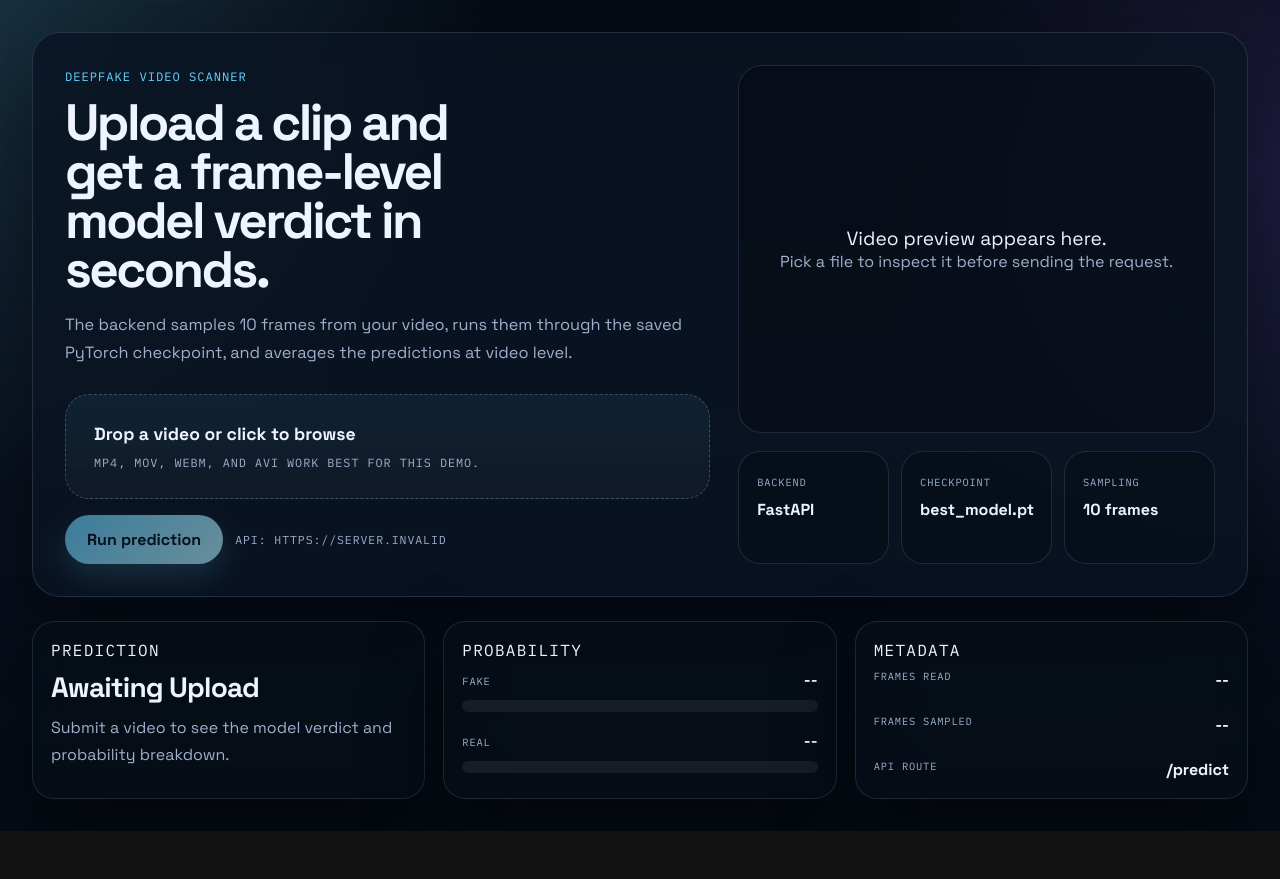
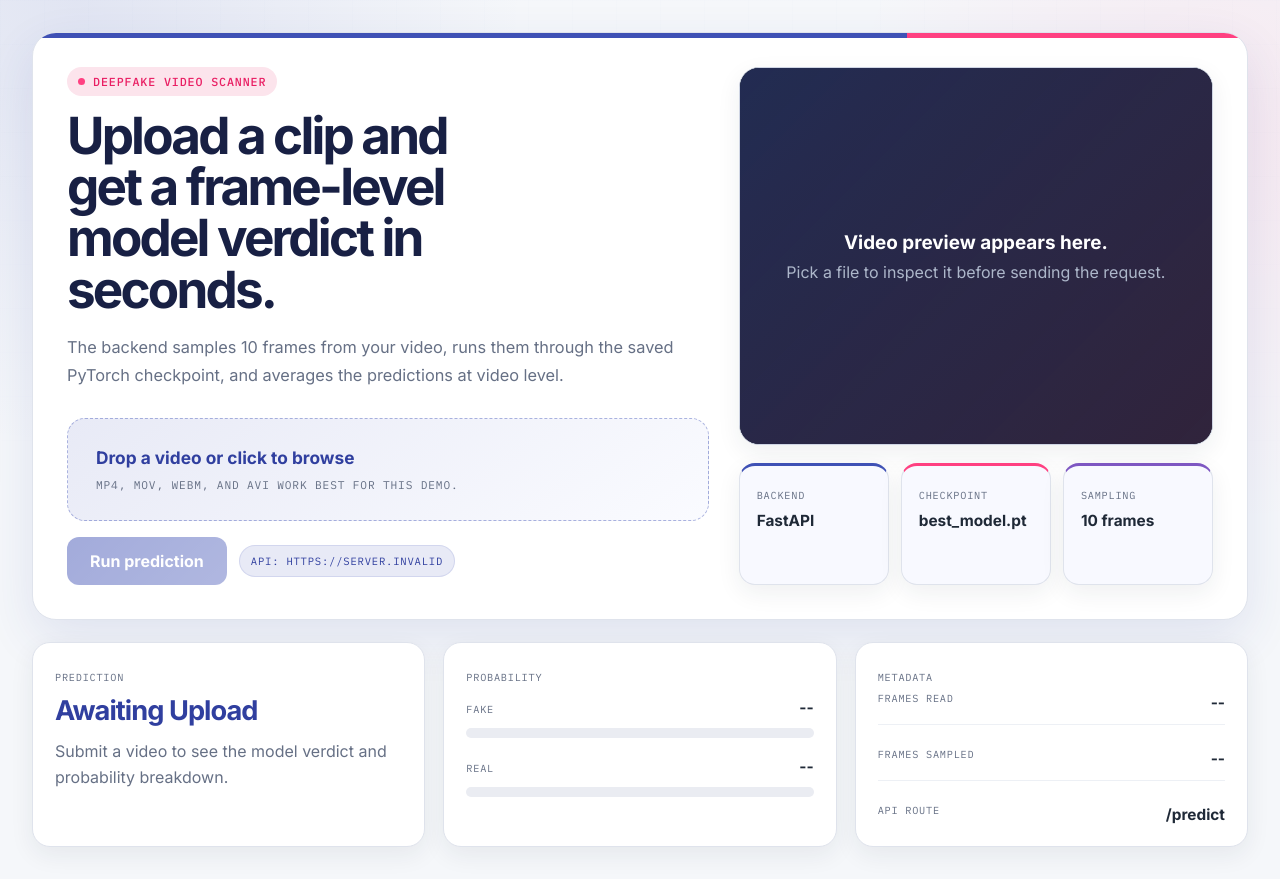
Before and after one commit to thestonedape/deepfake-video-detection, a React (Vite) app in the folder frontend/: page / in a window 1280 px wide. Before the commit the page ends 831 px from the top, so only its background shows below. Built offline with nearby package versions, Linux system fonts and the light colour scheme; no server answers.

Commit message:
Apply Indigo Dashboard theme

```diff
--- a/frontend/src/styles.css
+++ b/frontend/src/styles.css
@@ -1,18 +1,25 @@
-@import url('https://fonts.googleapis.com/css2?family=Space+Grotesk:wght@400;500;700&family=IBM+Plex+Mono:wght@400;500&display=swap');
+@import url('https://fonts.googleapis.com/css2?family=Inter:wght@400;500;600;700;800&family=IBM+Plex+Mono:wght@400;500&display=swap');
 
 :root {
-  color-scheme: dark;
-  --bg: #07111d;
-  --bg-alt: #0c1a2d;
-  --card: rgba(10, 20, 35, 0.82);
-  --card-border: rgba(173, 204, 255, 0.16);
-  --text: #eef4ff;
-  --muted: #9fb0cc;
-  --accent: #67d4ff;
-  --accent-strong: #8b5cf6;
-  --success: #36d399;
-  --danger: #ff6b8b;
-  --shadow: 0 30px 80px rgba(0, 0, 0, 0.45);
+  color-scheme: light;
+  --background: #f5f7fa;
+  --surface: #ffffff;
+  --surface-soft: #f8f9ff;
+  --primary: #3f51b5;
+  --primary-dark: #303f9f;
+  --primary-light: #e8eaf6;
+  --secondary: #ff4081;
+  --secondary-dark: #e91e63;
+  --secondary-light: #fce4ec;
+  --text: #1f2937;
+  --muted: #667085;
+  --border: #dfe3ec;
+  --success: #2e7d32;
+  --success-light: #e8f5e9;
+  --danger: #c62828;
+  --danger-light: #ffebee;
+  --shadow: 0 18px 50px rgba(48, 63, 159, 0.11);
+  --shadow-soft: 0 8px 24px rgba(31, 41, 55, 0.07);
 }
 
 * {
@@ -27,11 +34,11 @@ body,
 }
 
 body {
-  font-family: 'Space Grotesk', sans-serif;
+  font-family: 'Inter', sans-serif;
   background:
-    radial-gradient(circle at top left, rgba(103, 212, 255, 0.18), transparent 32%),
-    radial-gradient(circle at right 20%, rgba(139, 92, 246, 0.18), transparent 28%),
-    linear-gradient(180deg, #050b14 0%, #09111f 52%, #050b14 100%);
+    radial-gradient(circle at 6% 0%, rgba(63, 81, 181, 0.11), transparent 28rem),
+    radial-gradient(circle at 96% 16%, rgba(255, 64, 129, 0.08), transparent 24rem),
+    var(--background);
   color: var(--text);
 }
 
@@ -40,7 +47,8 @@ input {
   font: inherit;
 }
 
-button {
+button,
+.file-dropzone {
   cursor: pointer;
 }
 
@@ -55,10 +63,11 @@ button {
   content: '';
   position: absolute;
   inset: 0;
-  background-image: linear-gradient(rgba(255, 255, 255, 0.03) 1px, transparent 1px),
-    linear-gradient(90deg, rgba(255, 255, 255, 0.03) 1px, transparent 1px);
-  background-size: 42px 42px;
-  mask-image: linear-gradient(180deg, rgba(0, 0, 0, 0.35), transparent 85%);
+  background-image:
+    linear-gradient(rgba(63, 81, 181, 0.035) 1px, transparent 1px),
+    linear-gradient(90deg, rgba(63, 81, 181, 0.035) 1px, transparent 1px);
+  background-size: 44px 44px;
+  mask-image: linear-gradient(180deg, rgba(0, 0, 0, 0.24), transparent 72%);
   pointer-events: none;
 }
 
@@ -66,27 +75,38 @@ button {
 .result-card {
   position: relative;
   z-index: 1;
-  background: var(--card);
-  border: 1px solid var(--card-border);
+  background: var(--surface);
+  border: 1px solid var(--border);
   box-shadow: var(--shadow);
-  backdrop-filter: blur(18px);
 }
 
 .hero-card {
   max-width: 1280px;
   margin: 0 auto;
-  border-radius: 28px;
-  padding: 32px;
+  border-radius: 24px;
+  padding: 34px;
   display: grid;
   grid-template-columns: 1.15fr 0.85fr;
-  gap: 28px;
+  gap: 30px;
+  overflow: hidden;
+}
+
+.hero-card::after {
+  content: '';
+  position: absolute;
+  top: 0;
+  left: 0;
+  width: 100%;
+  height: 5px;
+  background: linear-gradient(90deg, var(--primary) 0 72%, var(--secondary) 72% 100%);
 }
 
 .hero-copy h1 {
-  font-size: clamp(2.5rem, 4vw, 5rem);
-  line-height: 0.96;
-  letter-spacing: -0.05em;
-  margin: 12px 0 16px;
+  color: #182044;
+  font-size: clamp(2.4rem, 4vw, 4.7rem);
+  line-height: 1;
+  letter-spacing: -0.055em;
+  margin: 14px 0 18px;
   max-width: 12ch;
 }
 
@@ -94,7 +114,7 @@ button {
   max-width: 64ch;
   color: var(--muted);
   font-size: 1.02rem;
-  line-height: 1.7;
+  line-height: 1.75;
 }
 
 .eyebrow,
@@ -105,13 +125,28 @@ button {
 .probability-row span,
 .meta-list span {
   font-family: 'IBM Plex Mono', monospace;
-  letter-spacing: 0.08em;
+  letter-spacing: 0.075em;
   text-transform: uppercase;
 }
 
 .eyebrow {
-  color: var(--accent);
-  font-size: 0.76rem;
+  display: inline-flex;
+  align-items: center;
+  gap: 8px;
+  padding: 7px 11px;
+  border-radius: 999px;
+  color: var(--secondary-dark);
+  background: var(--secondary-light);
+  font-size: 0.73rem;
+  font-weight: 500;
+}
+
+.eyebrow::before {
+  content: '';
+  width: 7px;
+  height: 7px;
+  border-radius: 50%;
+  background: var(--secondary);
 }
 
 .upload-form {
@@ -124,15 +159,20 @@ button {
   display: grid;
   gap: 10px;
   padding: 28px;
-  border-radius: 24px;
-  border: 1px dashed rgba(173, 204, 255, 0.28);
-  background: linear-gradient(180deg, rgba(103, 212, 255, 0.08), rgba(255, 255, 255, 0.03));
-  transition: transform 180ms ease, border-color 180ms ease, background 180ms ease;
+  border-radius: 18px;
+  border: 1.5px dashed rgba(63, 81, 181, 0.42);
+  background: linear-gradient(145deg, var(--primary-light), #fafbff);
+  transition:
+    transform 180ms ease,
+    border-color 180ms ease,
+    box-shadow 180ms ease;
 }
 
-.file-dropzone:hover {
+.file-dropzone:hover,
+.file-dropzone:focus-within {
   transform: translateY(-2px);
-  border-color: rgba(103, 212, 255, 0.6);
+  border-color: var(--primary);
+  box-shadow: 0 10px 28px rgba(63, 81, 181, 0.13);
 }
 
 .file-dropzone input {
@@ -140,13 +180,14 @@ button {
 }
 
 .dropzone-title {
-  font-size: 1.1rem;
+  color: var(--primary-dark);
+  font-size: 1.08rem;
   font-weight: 700;
 }
 
 .dropzone-subtitle {
   color: var(--muted);
-  font-size: 0.74rem;
+  font-size: 0.7rem;
 }
 
 .form-actions {
@@ -158,52 +199,63 @@ button {
 
 .form-actions button {
   border: 0;
-  color: #04101b;
-  background: linear-gradient(135deg, var(--accent), #b8f4ff);
+  color: #ffffff;
+  background: linear-gradient(135deg, var(--primary), #5c6bc0);
   font-weight: 700;
-  padding: 14px 22px;
-  border-radius: 999px;
-  box-shadow: 0 14px 30px rgba(103, 212, 255, 0.26);
-  transition: transform 180ms ease, box-shadow 180ms ease, opacity 180ms ease;
+  padding: 14px 23px;
+  border-radius: 12px;
+  box-shadow: 0 10px 22px rgba(63, 81, 181, 0.25);
+  transition:
+    transform 180ms ease,
+    box-shadow 180ms ease,
+    opacity 180ms ease;
 }
 
 .form-actions button:hover:not(:disabled) {
   transform: translateY(-1px);
-  box-shadow: 0 16px 36px rgba(103, 212, 255, 0.32);
+  box-shadow: 0 13px 28px rgba(63, 81, 181, 0.32);
+}
+
+.form-actions button:focus-visible {
+  outline: 3px solid rgba(255, 64, 129, 0.28);
+  outline-offset: 3px;
 }
 
 .form-actions button:disabled {
   cursor: not-allowed;
-  opacity: 0.55;
+  opacity: 0.48;
+  box-shadow: none;
 }
 
 .api-chip {
-  color: var(--muted);
-  font-size: 0.72rem;
+  color: var(--primary-dark);
+  background: var(--primary-light);
+  border: 1px solid rgba(63, 81, 181, 0.13);
+  border-radius: 999px;
+  padding: 8px 11px;
+  font-size: 0.66rem;
+  max-width: 100%;
+  overflow-wrap: anywhere;
 }
 
 .status-banner {
-  border-radius: 18px;
+  border-radius: 14px;
   padding: 14px 16px;
   border: 1px solid transparent;
+  font-size: 0.92rem;
 }
 
-.status-error {
-  background: rgba(255, 107, 139, 0.12);
-  border-color: rgba(255, 107, 139, 0.24);
-  color: #ffd1da;
-}
-
+.status-error,
 .status-alert {
-  background: rgba(255, 107, 139, 0.12);
-  border-color: rgba(255, 107, 139, 0.24);
-  color: #ffd1da;
+  background: var(--danger-light);
+  border-color: #ffcdd2;
+  color: var(--danger);
 }
 
 .status-positive {
-  background: rgba(54, 211, 153, 0.12);
-  border-color: rgba(54, 211, 153, 0.24);
-  color: #d8fff0;
+  background: var(--success-light);
+  border-color: #c8e6c9;
+  color: var(--success);
 }
 
 .preview-panel {
@@ -212,11 +264,12 @@ button {
 }
 
 .preview-frame {
-  border-radius: 24px;
+  border-radius: 20px;
   overflow: hidden;
   min-height: 340px;
-  border: 1px solid rgba(173, 204, 255, 0.14);
-  background: rgba(0, 0, 0, 0.24);
+  border: 1px solid #cfd5e4;
+  background: #111827;
+  box-shadow: var(--shadow-soft);
 }
 
 .preview-frame video,
@@ -232,13 +285,17 @@ button {
   place-content: center;
   text-align: center;
   padding: 24px;
-  color: var(--muted);
+  color: #adb7ca;
+  background:
+    linear-gradient(135deg, rgba(63, 81, 181, 0.24), rgba(255, 64, 129, 0.1)),
+    #192033;
 }
 
 .preview-placeholder p {
-  margin: 0;
-  color: var(--text);
-  font-size: 1.2rem;
+  margin: 0 0 8px;
+  color: #ffffff;
+  font-size: 1.18rem;
+  font-weight: 700;
 }
 
 .mini-stats {
@@ -247,19 +304,32 @@ button {
   gap: 12px;
 }
 
-.mini-stats div,
-.result-card {
-  border-radius: 22px;
-  padding: 18px;
-  border: 1px solid rgba(173, 204, 255, 0.14);
-  background: rgba(7, 14, 24, 0.65);
+.mini-stats div {
+  border-radius: 16px;
+  padding: 17px;
+  border: 1px solid var(--border);
+  background: var(--surface-soft);
+  box-shadow: var(--shadow-soft);
+}
+
+.mini-stats div:first-child {
+  border-top: 3px solid var(--primary);
+}
+
+.mini-stats div:nth-child(2) {
+  border-top: 3px solid var(--secondary);
+}
+
+.mini-stats div:last-child {
+  border-top: 3px solid #7e57c2;
 }
 
 .mini-stats span,
 .probability-row span,
-.meta-list span {
+.meta-list span,
+.card-label {
   color: var(--muted);
-  font-size: 0.65rem;
+  font-size: 0.64rem;
 }
 
 .mini-stats strong,
@@ -267,12 +337,13 @@ button {
 .meta-list strong {
   display: block;
   margin-top: 8px;
-  font-size: 1rem;
+  color: var(--text);
+  font-size: 0.96rem;
 }
 
 .results-grid {
   max-width: 1280px;
-  margin: 24px auto 0;
+  margin: 22px auto 0;
   display: grid;
   grid-template-columns: repeat(3, minmax(0, 1fr));
   gap: 18px;
@@ -280,11 +351,22 @@ button {
   z-index: 1;
 }
 
+.result-card {
+  border-radius: 18px;
+  padding: 22px;
+  box-shadow: var(--shadow-soft);
+}
+
+.result-card:hover {
+  border-color: #c7cdef;
+}
+
 .result-card h2 {
-  margin: 8px 0 10px;
+  margin: 9px 0 11px;
+  color: var(--primary-dark);
   text-transform: capitalize;
-  font-size: 1.75rem;
-  letter-spacing: -0.03em;
+  font-size: 1.7rem;
+  letter-spacing: -0.035em;
 }
 
 .result-card p {
@@ -295,7 +377,8 @@ button {
 
 .probability-stack {
   display: grid;
-  gap: 10px;
+  gap: 11px;
+  margin-top: 5px;
 }
 
 .probability-row {
@@ -305,10 +388,10 @@ button {
 }
 
 .progress-track {
-  height: 12px;
+  height: 10px;
   border-radius: 999px;
   overflow: hidden;
-  background: rgba(255, 255, 255, 0.07);
+  background: #eaecf2;
 }
 
 .progress-fill {
@@ -318,11 +401,11 @@ button {
 }
 
 .progress-fake {
-  background: linear-gradient(90deg, #ff6b8b, #ff9eb2);
+  background: linear-gradient(90deg, var(--secondary-dark), var(--secondary));
 }
 
 .progress-real {
-  background: linear-gradient(90deg, #2fd39a, #67d4ff);
+  background: linear-gradient(90deg, var(--success), #66bb6a);
 }
 
 .meta-list {
@@ -338,6 +421,13 @@ button {
   justify-content: space-between;
   gap: 12px;
   align-items: center;
+  padding-bottom: 12px;
+  border-bottom: 1px solid #edf0f5;
+}
+
+.meta-list li:last-child {
+  padding-bottom: 0;
+  border-bottom: 0;
 }
 
 @media (max-width: 980px) {
@@ -353,4 +443,36 @@ button {
   .app-shell {
     padding: 18px;
   }
+
+  .hero-card {
+    padding: 26px;
+  }
 }
+
+@media (max-width: 560px) {
+  .app-shell {
+    padding: 12px;
+  }
+
+  .hero-card {
+    padding: 22px 18px;
+    border-radius: 18px;
+  }
+
+  .hero-copy h1 {
+    font-size: 2.35rem;
+  }
+
+  .file-dropzone {
+    padding: 22px 18px;
+  }
+
+  .form-actions {
+    align-items: stretch;
+    flex-direction: column;
+  }
+
+  .form-actions button {
+    width: 100%;
+  }
+}
```
